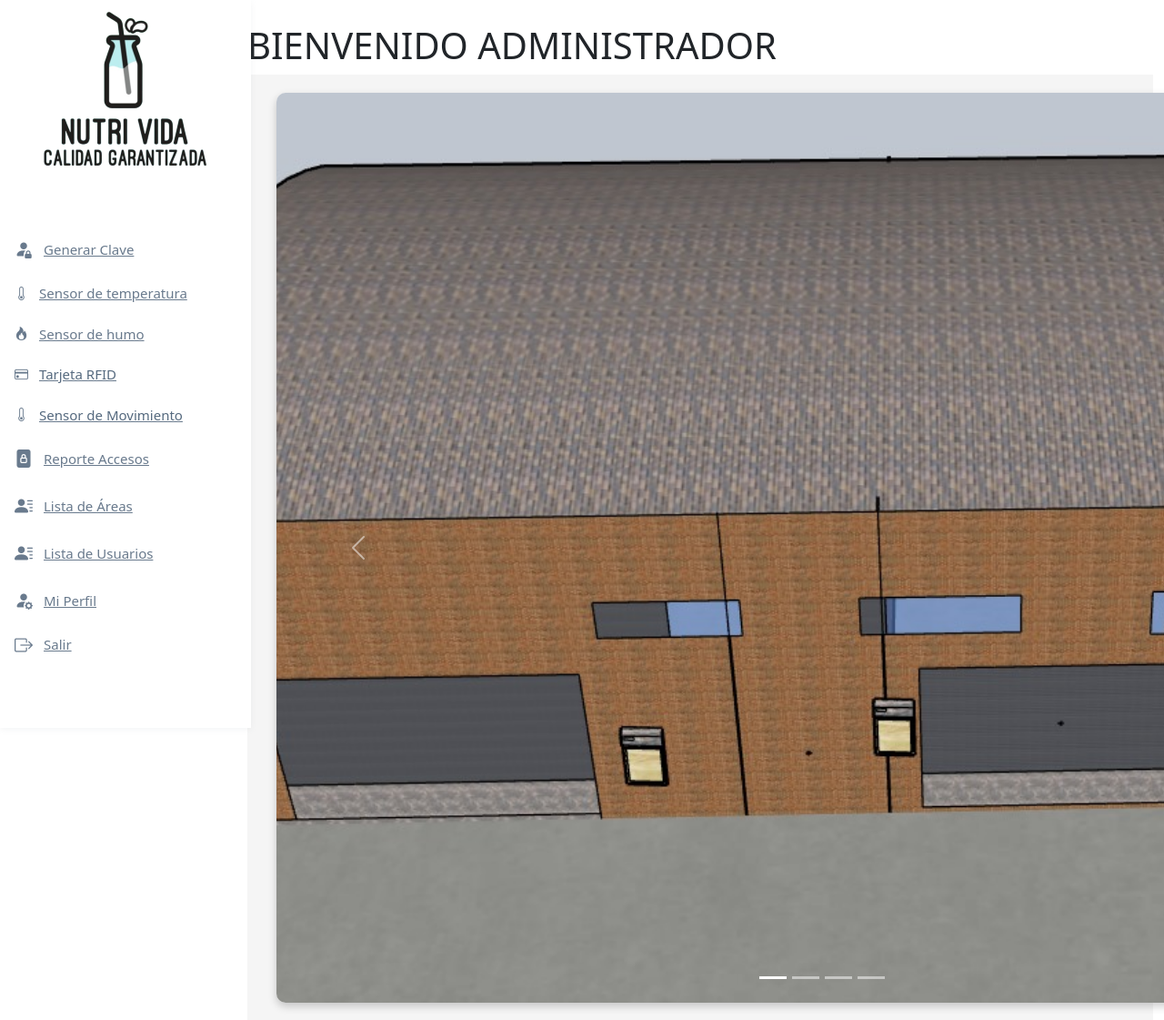
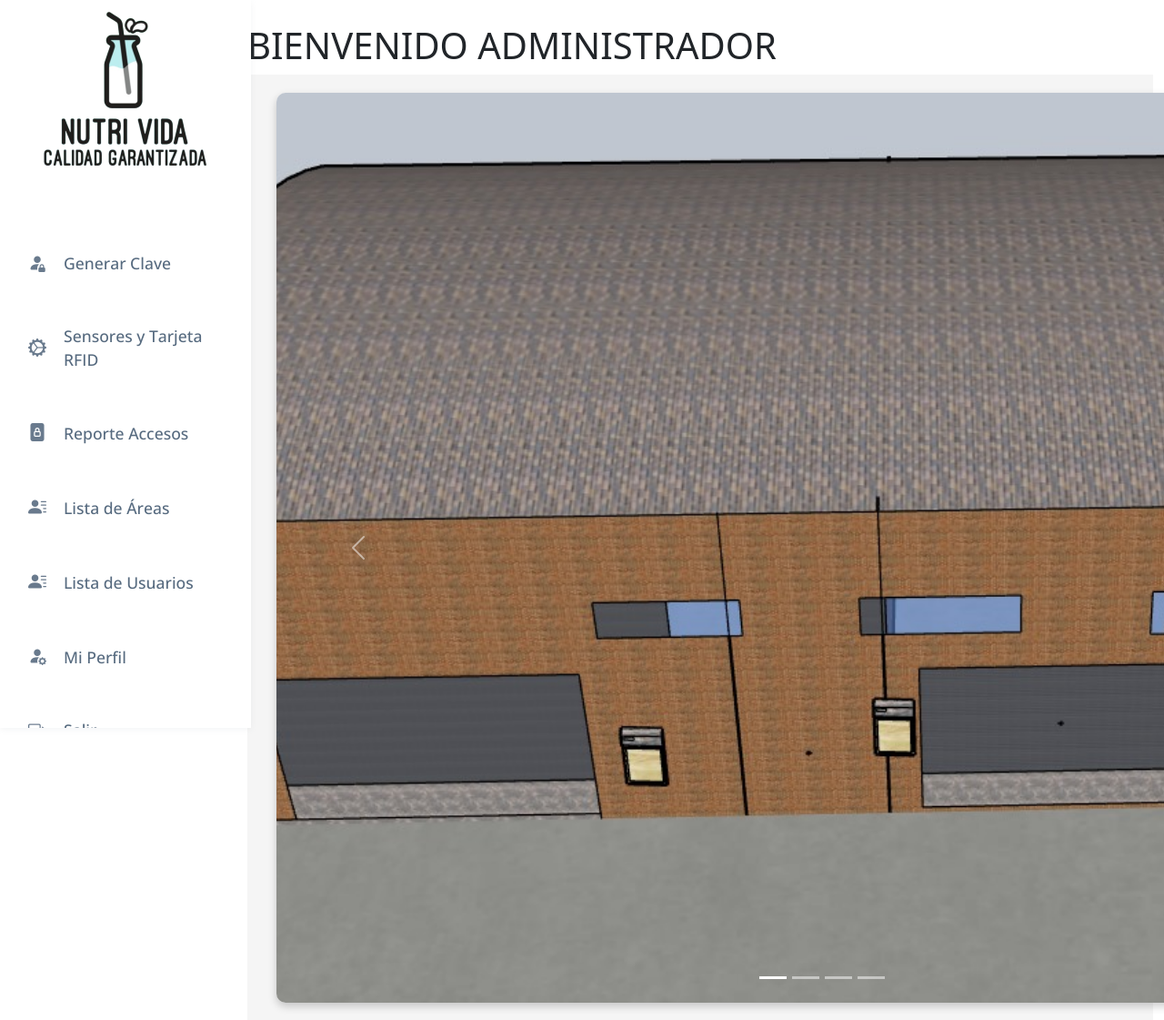
Before and after one commit to emilio11rodriguez/proyecto.github.io, a Flask app: page / in a window 1280 px wide; the page is wider, and only the part inside the window is pictured. Shown: the top 1121 px of that part at 91% size. Run offline with Flask 3, Linux system fonts and the light colour scheme; the visitor is signed in with stand-in values (Sample User, id 1); some libraries are stand-ins or nearby versions.

Commit message:
menu slider

```diff
--- a/ProyectoData_Center/my-app/static/assets/css/my_style.css
+++ b/ProyectoData_Center/my-app/static/assets/css/my_style.css
@@ -315,3 +315,24 @@
     height: 500px; /* Incrementa la altura en pantallas grandes */
   }
 }
+
+
+/* Transición de deslizamiento para el slide */
+.menu-dropdown {
+  transition: all 0.3s ease;
+}
+
+.menu-item a:hover {
+  background-color: #f0f0f0;
+  border-radius: 8px;
+}
+
+.menu-item a.active {
+  background-color: #5e72e4;
+  color: white;
+}
+
+.menu-text {
+  font-weight: 500;
+  font-size: 14px;
+}
--- a/ProyectoData_Center/my-app/templates/public/includes/menu_sidebar.html
+++ b/ProyectoData_Center/my-app/templates/public/includes/menu_sidebar.html
@@ -1,11 +1,11 @@
-<aside id="layout-menu" class="layout-menu menu-vertical menu bg-menu-theme">
+<aside id="layout-menu" class="layout-menu menu-vertical menu bg-menu-theme" style="width: 250px;">
   <div class="app-brand demo">
     <a href="{{ url_for('inicio') }}" class="app-brand-link">
       <span class="app-brand-logo demo">
         <img
           src="{{ url_for('static', filename ='assets/img/logo.png') }}"
           alt="Logo"
-        />
+          style="max-width: 1500px; max-height: 1500px;"  <!-- Ajuste del logo -->
       </span>
     </a>
 
@@ -19,91 +19,145 @@
 
   <div class="menu-inner-shadow"></div>
   <ul class="menu-inner py-5">
-    <li
-      class="menu-item {% if request.path == '/interfaz-clave' %} active {% endif %}"
-    >
+    <li class="menu-item {% if request.path == '/interfaz-clave' %} active {% endif %}">
       <a href="/interfaz-clave" class="menu-link btn-effect">
         <i class="menu-icon bi bi-person-fill-lock"></i>
-        <div data-i18n="Tables">Generar Clave</div>
+        <div class="menu-text" style="font-size: 1.1rem;">Generar Clave</div>  <!-- Aumento del tamaño de texto -->
       </a>
     </li>
+
     {% if dataLogin.rol in [1, 2] %}
+    <li class="menu-item">
+      <a href="javascript:void(0);" class="menu-link btn-effect" data-bs-toggle="collapse" data-bs-target="#sensores-slide" aria-expanded="false" aria-controls="sensores-slide">
+        <i class="menu-icon bi bi-gear-wide-connected"></i>
+        <div class="menu-text" style="font-size: 1.1rem;">Sensores y Tarjeta RFID</div>  <!-- Aumento del tamaño de texto -->
+      </a>
+    </li>
+
+    <!-- Contenedor de los elementos del slide -->
+    <ul id="sensores-slide" class="collapse menu-dropdown list-unstyled ms-3">
       <li class="menu-item {% if request.path == '/sensor-temperatura' %} active {% endif %}">
         <a href="/sensor-temperatura" class="menu-link btn-effect">
-        <i class="bi bi-thermometer"></i>
-        <div data-i18n="Etiqueta" style="margin-left: 12px;">Sensor de temperatura</div>
+          <i class="bi bi-thermometer menu-icon"></i>
+          <div class="menu-text" style="font-size: 1.1rem;">Sensor de temperatura</div>  <!-- Aumento del tamaño de texto -->
         </a>
       </li>
-    {% endif %}
-
 
       {% if dataLogin.rol == 1 %}
       <li class="menu-item {% if request.path == '/sensor-humo' %} active {% endif %}">
         <a href="/sensor-humo" class="menu-link btn-effect">
-        <i class="bi bi-fire"></i>
-        <span class="menu-text" style="margin-left: 12px;"></span>
-        <div data-i18n="Etiqueta">Sensor de humo </div>
+          <i class="bi bi-fire menu-icon"></i>
+          <div class="menu-text" style="font-size: 1.1rem;">Sensor de humo</div>  <!-- Aumento del tamaño de texto -->
         </a>
       </li>
 
       <li class="menu-item {% if request.path == '/tarjeta-rfid' %} active {% endif %}">
         <a href="/tarjeta-rfid" class="menu-link btn-effect">
-        <i class="bi bi-credit-card"></i>
-        <span class="menu-text" style="margin-left: 12px;">
-          <div data-i18n="Etiqueta">Tarjeta RFID</div>
-        </span>
+          <i class="bi bi-credit-card menu-icon"></i>
+          <div class="menu-text" style="font-size: 1.1rem;">Tarjeta RFID</div>  <!-- Aumento del tamaño de texto -->
         </a>
       </li>
 
       <li class="menu-item {% if request.path == '/sensor-movimiento' %} active {% endif %}">
         <a href="/sensor-movimiento" class="menu-link btn-effect">
-        <i class="bi bi-thermometer"></i>
-        <span class="menu-text" style="margin-left: 12px;">Sensor de Movimiento</span>
+          <i class="bi bi-thermometer menu-icon"></i>
+          <div class="menu-text" style="font-size: 1.1rem;">Sensor de Movimiento</div>  <!-- Aumento del tamaño de texto -->
+        </a>
+      </li>
+      {% endif %}
+    </ul>
+    {% endif %}
+
+    <li class="menu-item {% if request.path == '/reporte-accesos' %} active{%endif%}">
+      <a href="/reporte-accesos" class="menu-link btn-effect">
+        <i class="menu-icon bi bi-file-lock-fill"></i>
+        <div class="menu-text" style="font-size: 1.1rem;">Reporte Accesos</div>  <!-- Aumento del tamaño de texto -->
       </a>
     </li>
 
+    {% if dataLogin.rol == 1 %}
+    <li class="menu-item {% if request.path == '/lista-de-areas' %} active{% endif %}">
+      <a href="/lista-de-areas" class="menu-link btn-effect">
+        <i class="menu-icon bi bi-person-lines-fill"></i>
+        <div class="menu-text" style="font-size: 1.1rem;">Lista de Áreas</div>  <!-- Aumento del tamaño de texto -->
+      </a>
+    </li>
     {% endif %}
 
-    <li
-      class="menu-item {% if request.path == '/reporte-accesos' %} active{%endif%}"
-    >
-      <a href="/reporte-accesos" class="menu-link btn-effect">
-        <i class="menu-icon bi bi-file-lock-fill"></i>
-        <div data-i18n="Tables">Reporte Accesos</div>
+    {% if dataLogin.rol == 1 %}
+    <li class="menu-item {% if request.path == '/lista-de-usuarios' %} active {% endif %}">
+      <a href="/lista-de-usuarios" class="menu-link btn-effect">
+        <i class="menu-icon bi bi-person-lines-fill"></i>
+        <div class="menu-text" style="font-size: 1.1rem;">Lista de Usuarios</div>  <!-- Aumento del tamaño de texto -->
       </a>
     </li>
-    {% if dataLogin.rol == 1 %}
-    <li
-      class="menu-item {% if request.path == '/lista-de-areas' %} active{% endif %}"
-    >
-      <a href="/lista-de-areas" class="menu-link btn-effect">
-        <i class="menu-icon bi bi-person-lines-fill"></i>
-        <div data-i18n="Boxicons">Lista de Áreas</div>
+    {% endif %}
+
+    <li class="menu-item {% if request.path == '/mi-perfil/{{dataLogin.id}}'%} active {% endif %}">
+      <a href="/mi-perfil/{{dataLogin.id}}" class="menu-link btn-effect">
+        <i class="menu-icon bi bi-person-fill-gear"></i>
+        <div class="menu-text" style="font-size: 1.1rem;">Mi Perfil</div>  <!-- Aumento del tamaño de texto -->
       </a>
     </li>
-    {%endif%} {% if dataLogin.rol == 1 %}
-    <li
-      class="menu-item {% if request.path == '/lista-de-usuarios' %} active {% endif %}"
-    >
-      <a href="/lista-de-usuarios" class="menu-link btn-effect">
-        <i class="menu-icon bi bi-person-lines-fill"></i>
-        <div data-i18n="Tables">Lista de Usuarios</div>
-      </a>
-    </li>
-    {%endif%}
-    <li
-      class="menu-item {% if request.path == '/mi-perfil/{{dataLogin.id}}'%} active {% endif %}"
-    >
-      <a href="/mi-perfil/{{dataLogin.id}}" class="menu-link btn-effect">
-        <i class="menu-icon bi bi-person-fill-gear"></i>
-        <div data-i18n="Tables">Mi Perfil</div>
-      </a>
-    </li>
+
     <li class="menu-item">
       <a href="{{ url_for('cerraSesion') }}" class="menu-link btn-effect">
         <i class="menu-icon tf-icons bx bi-box-arrow-right"></i>
-        <div data-i18n="Tables">Salir</div>
+        <div class="menu-text" style="font-size: 1.1rem;">Salir</div>  <!-- Aumento del tamaño de texto -->
       </a>
     </li>
   </ul>
 </aside>
+
+<style>
+  /* Estilos para el menú */
+  .layout-menu {
+    width: 250px; /* Ancho del menú */
+    background-color: #f9f9f9; /* Fondo del menú */
+    box-shadow: 0 0 10px rgba(0,0,0,0.1); /* Sombra para el menú */
+  }
+
+  .menu-text {
+    font-size: 3 rem; /* Tamaño de texto */
+    font-family: 'Open Sans', sans-serif; /* Fuente */
+  }
+
+  .menu-item {
+    transition: background-color 0.3s ease-in-out;
+    padding: 15px; /* Espaciado entre elementos */
+  }
+
+  .menu-item:hover {
+    background-color:rgb(175, 243, 242); /* Fondo suave al pasar el cursor */
+  }
+  .layout-menu {
+    width: 400px; /* Ajusta el ancho del menú */
+    background-color: #f9f9f9; /* Fondo del menú */
+    box-shadow: 0 0 10px rgba(0,0,0,0.1); /* Sombra para el menú */
+  }
+
+
+  .menu-link {
+    color: #007bff; /* Color de texto */
+    text-decoration: none; /* Sin subrayado */
+  }
+
+  .menu-link:hover {
+    color: #004080; /* Azul más oscuro al pasar el cursor */
+  }
+
+  .active .menu-link {
+    color: #004080 !important; /* Azul oscuro para la opción activa */
+  }
+
+  /* Iconos */
+  .menu-icon {
+    margin-right: 15px; /* Espacio entre icono y texto */
+  }
+  @media (max-width: 768px) {
+    .layout-menu {
+      width: 100%; /* Ancho del menú en dispositivos móviles */
+    }
+  }
+
+</style>
```
Lines whose indentation alone changed are shown as unchanged.
